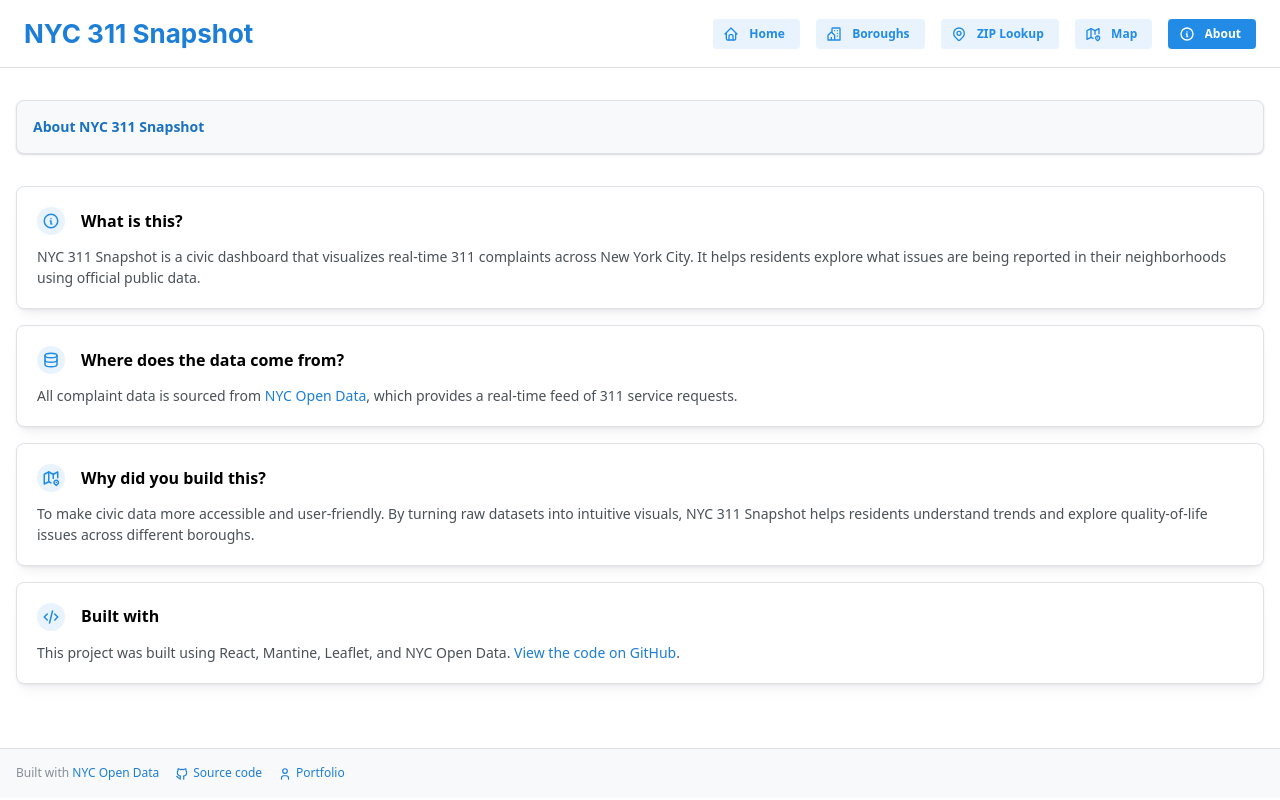
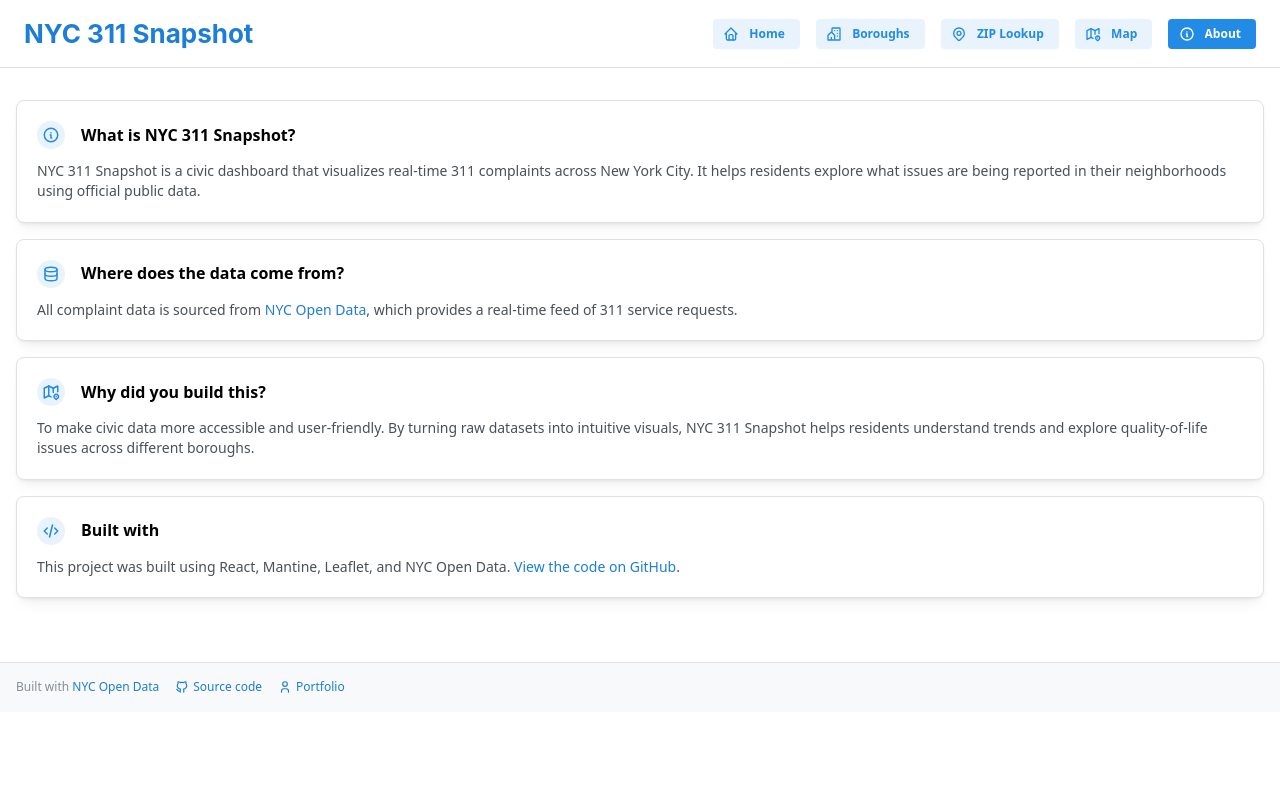
Before and after one commit to Nawang17/NYC-311-SNAPSHOT, a React (Vite) app: page /about in a window 1280 px wide. Built offline with nearby package versions, Linux system fonts and the light colour scheme.

Commit message:
refactor AboutPage and MapPage for improved clarity and layout; update section titles and spacing

```diff
--- a/src/Pages/About/About.jsx
+++ b/src/Pages/About/About.jsx
@@ -18,26 +18,13 @@ import {
 export default function AboutPage() {
   return (
     <Container size="xl" py="xl">
-      <Card
-        withBorder
-        radius="md"
-        shadow="xs"
-        mb="xl"
-        padding="md"
-        style={{ backgroundColor: "#f8f9fa" }}
-      >
-        <Text c="blue.8" size="sm" fw={600}>
-          About NYC 311 Snapshot
-        </Text>
-      </Card>
-
       <Stack spacing="xl">
         <Card withBorder radius="md" shadow="sm" p="lg">
           <Group mb="sm">
             <ThemeIcon color="blue" variant="light" radius="xl">
               <IconInfoCircle size={18} />
             </ThemeIcon>
-            <Text fw={600}>What is this?</Text>
+            <Text fw={600}>What is NYC 311 Snapshot?</Text>
           </Group>
           <Text size="sm" c="gray.7">
             NYC 311 Snapshot is a civic dashboard that visualizes real-time 311
--- a/src/Pages/Map/Map.jsx
+++ b/src/Pages/Map/Map.jsx
@@ -87,10 +87,6 @@ export default function MapPage() {
 
   return (
     <Container size="xl" py="xl">
-      <Title order={3} mb="sm" c="blue.8">
-        NYC 311 Complaint Map
-      </Title>
-
       <Text size="sm" c="gray.7" mb="lg">
         Visualize recent 311 complaints across New York City. Filter by borough
         and record limit to customize your view.
@@ -126,11 +122,11 @@ export default function MapPage() {
           />
         </Group>
       </Card>
-      <Group mb="md" spacing="xs">
+      <Group mb="md" gap="xs">
         <Text size="xs" c="dimmed" fw={500}>
           Marker Legend:
         </Text>
-        <Group spacing="xs">
+        <Group gap="xs">
           <span
             style={{
               background: "blue",
```
